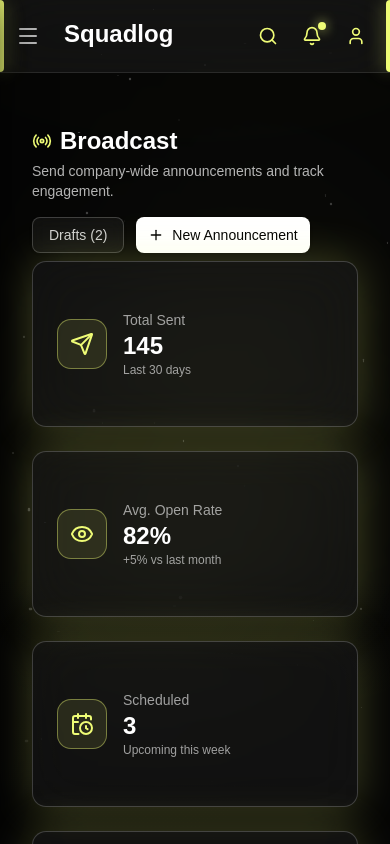
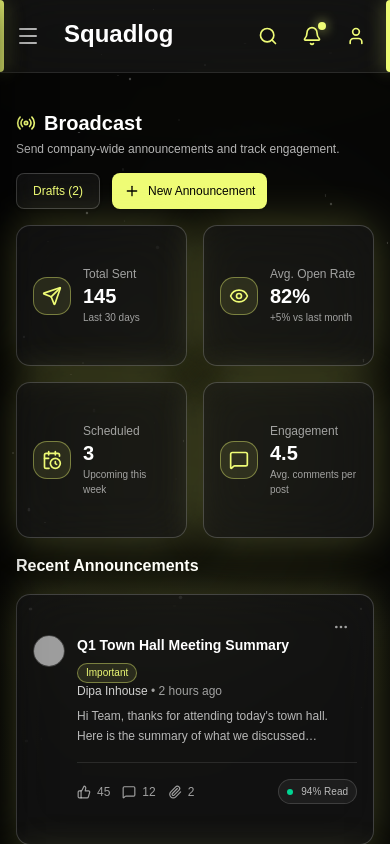
Before and after one commit to nexoviasoft/nexoviasoft-console, a Next.js app: page /admin/broadcast in a window 390 px wide. Built offline with nearby package versions, Linux system fonts and the light colour scheme; no server answers; grey boxes are pictures that could not be loaded; a web font is replaced by a local one.

Commit message:
all responsive in BroadcastStats  complete

```diff
--- a/src/app/admin/broadcast/page.js
+++ b/src/app/admin/broadcast/page.js
@@ -7,8 +7,8 @@ import BroadcastFeed from "@/components/admin/broadcast/BroadcastFeed";
 
 export default function Broadcast() {
   return (
-    <div className="px-8 py-8 min-h-screen text-white">
-      <div className="max-w-[1000px] w-full mx-auto space-y-6">
+    <div className="px-4 py-4 sm:px-8 sm:py-8 min-h-screen text-white">
+      <div className="max-w-[1000px] w-full mx-auto space-y-4 sm:space-y-6">
         <BroadcastHeader />
         <BroadcastStats />
         <BroadcastFeed />
--- a/src/components/admin/broadcast/BroadcastFeed.js
+++ b/src/components/admin/broadcast/BroadcastFeed.js
@@ -49,32 +49,32 @@ const broadcasts = [
 export default function BroadcastFeed() {
   return (
     <div className="space-y-4">
-      <h2 className="text-lg font-semibold text-white mb-4">Recent Announcements</h2>
+      <h2 className="text-base sm:text-lg font-semibold text-white mb-4">Recent Announcements</h2>
       {broadcasts.map((post) => (
         <Card
           key={post.id}
           className="glass-card border-white/20 hover:bg-white/10 transition-all"
         >
-          <CardContent className="p-6">
-            <div className="flex items-start gap-4">
-              <Avatar className="w-10 h-10 border border-white/20">
+          <CardContent className="p-4 sm:p-6">
+            <div className="flex items-start gap-3 sm:gap-4">
+              <Avatar className="w-8 h-8 sm:w-10 sm:h-10 border border-white/20">
                 <AvatarImage src={post.sender.avatar} />
                 <AvatarFallback>{post.sender.name.charAt(0)}</AvatarFallback>
               </Avatar>
 
               <div className="flex-1 min-w-0">
-                <div className="flex items-center justify-between mb-1">
+                <div className="flex flex-col sm:flex-row sm:items-center justify-between mb-1 gap-1 sm:gap-0">
                   <div>
-                    <h3 className="text-md font-semibold text-white flex items-center gap-2">
+                    <h3 className="text-sm sm:text-md font-semibold text-white flex items-center gap-2 flex-wrap">
                       {post.subject}
                       <Badge
                         variant="secondary"
-                        className="text-xs font-normal bg-[#EFFC76]/10 text-[#EFFC76] border border-[#EFFC76]/40"
+                        className="text-[10px] sm:text-xs font-normal bg-[#EFFC76]/10 text-[#EFFC76] border border-[#EFFC76]/40"
                       >
                         {post.tag}
                       </Badge>
                     </h3>
-                    <p className="text-sm text-white/60">
+                    <p className="text-xs sm:text-sm text-white/60">
                       <span className="font-medium text-white/80">
                         {post.sender.name}
                       </span>{" "}
@@ -84,33 +84,33 @@ export default function BroadcastFeed() {
                   <Button
                     variant="ghost"
                     size="icon"
-                    className="h-8 w-8 text-white/60 hover:text-[#EFFC76] hover:bg-white/10"
+                    className="h-8 w-8 text-white/60 hover:text-[#EFFC76] hover:bg-white/10 absolute top-4 right-4 sm:static"
                   >
                     <MoreHorizontal className="w-4 h-4" />
                   </Button>
                 </div>
 
-                <p className="text-white/70 text-sm leading-relaxed mb-4 line-clamp-2">
+                <p className="text-white/70 text-xs sm:text-sm leading-relaxed mb-4 line-clamp-2 mt-2 sm:mt-0">
                   {post.content}
                 </p>
 
-                <div className="flex items-center justify-between pt-4 border-t border-white/10">
-                  <div className="flex items-center gap-4 text-sm text-white/60">
+                <div className="flex flex-wrap items-center justify-between pt-4 border-t border-white/10 gap-3">
+                  <div className="flex items-center gap-3 sm:gap-4 text-xs sm:text-sm text-white/60">
                     <span className="flex items-center gap-1.5 hover:text-[#EFFC76] cursor-pointer">
-                      <ThumbsUp className="w-4 h-4" /> {post.likes}
+                      <ThumbsUp className="w-3.5 h-3.5 sm:w-4 sm:h-4" /> {post.likes}
                     </span>
                     <span className="flex items-center gap-1.5 hover:text-[#EFFC76] cursor-pointer">
-                      <MessageSquare className="w-4 h-4" /> {post.comments}
+                      <MessageSquare className="w-3.5 h-3.5 sm:w-4 sm:h-4" /> {post.comments}
                     </span>
                     {post.attachments > 0 && (
                       <span className="flex items-center gap-1.5 hover:text-[#EFFC76] cursor-pointer">
-                        <Paperclip className="w-4 h-4" /> {post.attachments}
+                        <Paperclip className="w-3.5 h-3.5 sm:w-4 sm:h-4" /> {post.attachments}
                       </span>
                     )}
                   </div>
 
-                  <div className="flex items-center gap-2 text-xs font-medium text-white/70 bg-white/5 px-2 py-1 rounded-full border border-white/15">
-                    <span className="w-2 h-2 rounded-full bg-emerald-400"></span>
+                  <div className="flex items-center gap-2 text-[10px] sm:text-xs font-medium text-white/70 bg-white/5 px-2 py-1 rounded-full border border-white/15">
+                    <span className="w-1.5 h-1.5 sm:w-2 sm:h-2 rounded-full bg-emerald-400"></span>
                     {post.readRate}% Read
                   </div>
                 </div>
--- a/src/components/admin/broadcast/BroadcastHeader.js
+++ b/src/components/admin/broadcast/BroadcastHeader.js
@@ -6,25 +6,25 @@ import { Button } from "@/components/ui/button";
 
 export default function BroadcastHeader() {
   return (
-    <div className="flex flex-col md:flex-row md:items-center justify-between gap-4 mb-2">
+    <div className="flex flex-col sm:flex-row sm:items-center justify-between gap-4 mb-4 sm:mb-2">
       <div>
-        <h1 className="text-2xl font-bold text-white flex items-center gap-2">
+        <h1 className="text-xl sm:text-2xl font-bold text-white flex items-center gap-2">
           <Radio className="w-5 h-5 text-[#EFFC76]" />
           Broadcast
         </h1>
-        <p className="text-sm text-white/70 mt-1">
+        <p className="text-xs sm:text-sm text-white/70 mt-1">
           Send company-wide announcements and track engagement.
         </p>
       </div>
 
-      <div className="flex items-center gap-3">
+      <div className="flex flex-row items-center gap-3">
         <Button
           variant="outline"
-          className="glass-button bg-white/5 border border-white/20 text-white/80 hover:bg-white/10"
+          className="glass-button bg-white/5 border border-white/20 text-[#EFFC76] hover:bg-white/10 h-9 sm:h-10 text-xs sm:text-sm"
         >
           Drafts (2)
         </Button>
-        <Button className="bg-white hover:bg-white/90 text-black gap-2 glass-button">
+        <Button className="bg-[#EFFC76] hover:bg-[#e0ef5f] text-black gap-2 glass-button h-9 sm:h-10 text-xs sm:text-sm">
           <Plus className="w-4 h-4" />
           <span>New Announcement</span>
         </Button>
--- a/src/components/admin/broadcast/BroadcastStats.js
+++ b/src/components/admin/broadcast/BroadcastStats.js
@@ -37,19 +37,19 @@ export default function BroadcastStats() {
   ];
 
   return (
-    <div className="grid grid-cols-1 md:grid-cols-2 lg:grid-cols-4 gap-6">
+    <div className="grid grid-cols-2 sm:grid-cols-2 lg:grid-cols-4 gap-4 sm:gap-6">
       {stats.map((stat, index) => (
         <Card key={index} className="border-white/20">
-          <CardContent className="p-6 flex items-center gap-4">
-            <div className="p-3 rounded-xl bg-[#EFFC76]/10 border border-[#EFFC76]/40 flex items-center justify-center">
-              <stat.icon className="w-6 h-6 text-[#EFFC76]" />
+          <CardContent className="p-4 sm:p-6 flex items-center gap-3 sm:gap-4">
+            <div className="p-2 sm:p-3 rounded-xl bg-[#EFFC76]/10 border border-[#EFFC76]/40 flex items-center justify-center">
+              <stat.icon className="w-5 h-5 sm:w-6 sm:h-6 text-[#EFFC76]" />
             </div>
             <div>
-              <p className="text-sm font-medium text-white/60">{stat.label}</p>
-              <h3 className="text-2xl font-bold text-white leading-none mt-1">
+              <p className="text-xs sm:text-sm font-medium text-white/60">{stat.label}</p>
+              <h3 className="text-xl sm:text-2xl font-bold text-white leading-none mt-1">
                 {stat.value}
               </h3>
-              <p className="text-xs text-white/60 mt-1">
+              <p className="text-[10px] sm:text-xs text-white/60 mt-1">
                 {stat.subtext}
               </p>
             </div>
```
